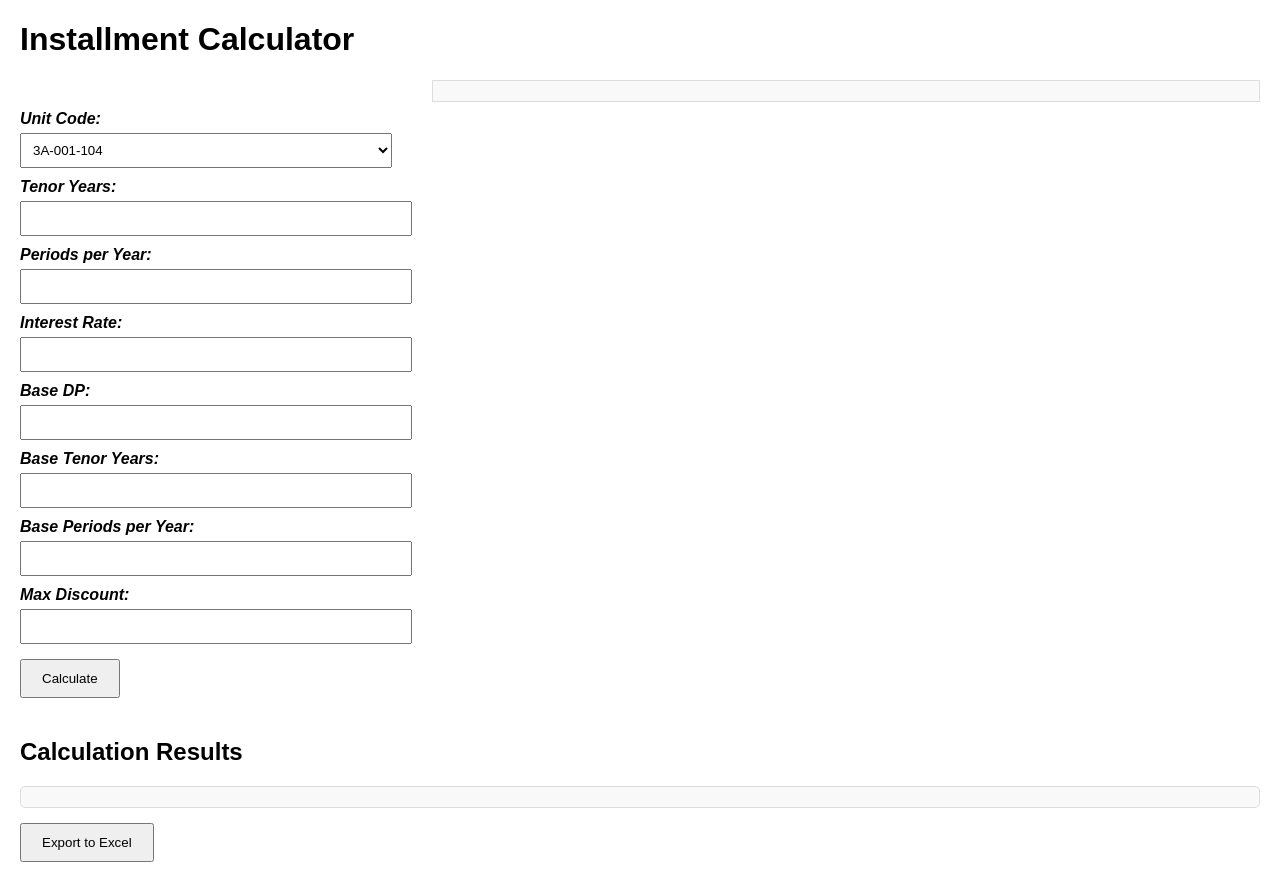
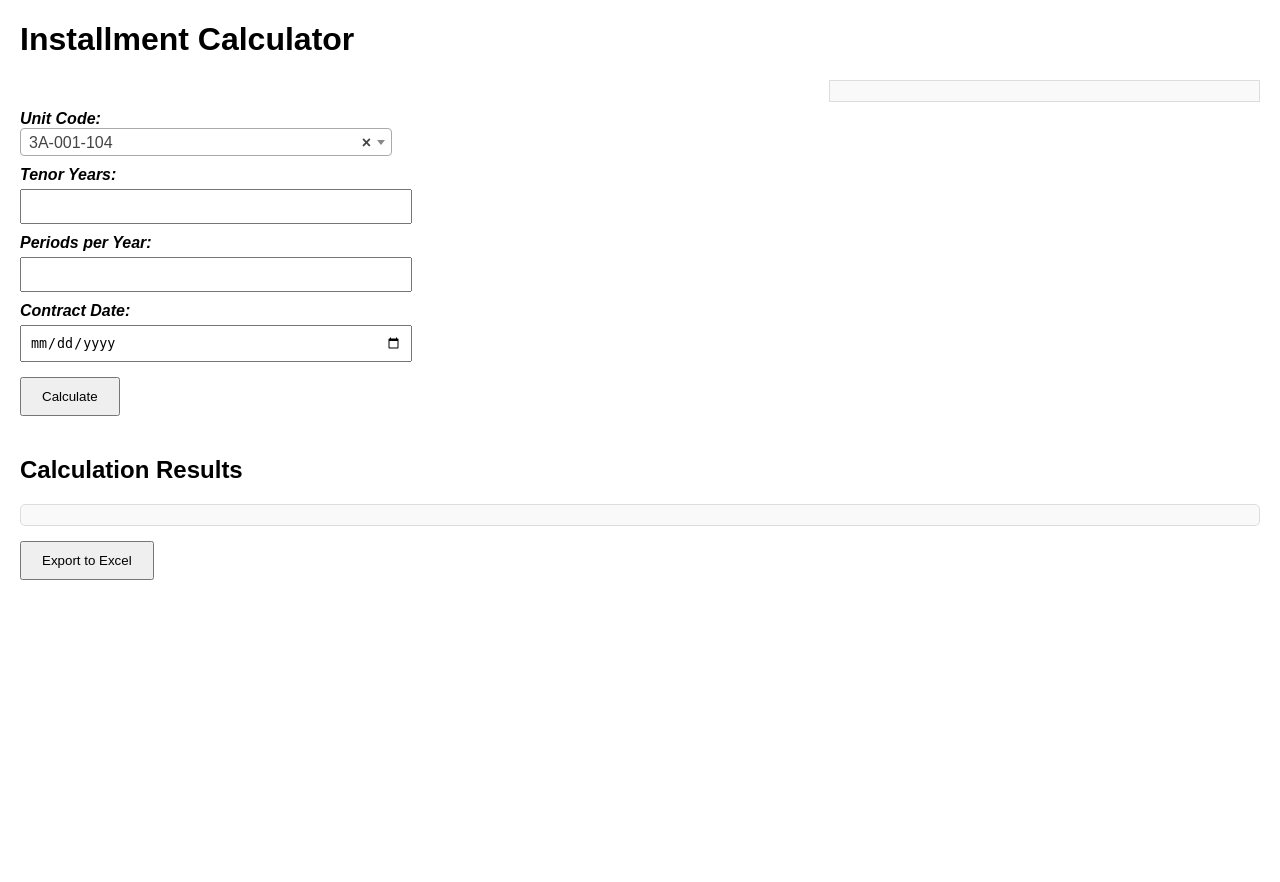
Before and after one commit to AbdullahBahi/ToP-Front-App, a Flask app: page / in a window 1280 px wide. After the commit the page ends 580 px from the top, so only its background shows below. Run offline with Flask 3, Linux system fonts and the light colour scheme; some libraries are stand-ins or nearby versions.

Commit message:
Final Version

```diff
--- a/app.py
+++ b/app.py
@@ -25,22 +25,33 @@ def calculate():
     data = request.json
     # Separate input payments and other fields
     input_pmts = {
-        key:value
+        key:value/100
         for key, value in data['input_pmts'].items()
         if key.isnumeric() and value is not None
     }
 
+    if data.get('tenor_years') is None:
+        tenor_years = 0
+    else:
+        periods_per_year = data.get('tenor_years')
+
+    if data.get('periods_per_year') is None:
+        periods_per_year = 0
+    else:
+        periods_per_year = data.get('periods_per_year')
+
     # Prepare payload with the desired structure
     payload = {
         "unit_code": data.get('unit_code'),
-        "tenor_years": data.get('tenor_years'),
-        "periods_per_year": data.get('periods_per_year'),
-        "input_pmts": input_pmts,  # Only include non-None payment values
-        "interest_rate": data.get('interest_rate'),
-        "base_dp": data.get('base_dp'),
-        "base_tenor_years": data.get('base_tenor_years'),
-        "base_periods_per_year": data.get('base_periods_per_year'),
-        "max_discount": data.get('max_discount')
+        "tenor_years": tenor_years,
+        "periods_per_year": periods_per_year,
+        "input_pmts": input_pmts,
+        "contract_date":data.get('contract_date'),
+        # "interest_rate": data.get('interest_rate'),
+        # "base_dp": data.get('base_dp'),
+        # "base_tenor_years": data.get('base_tenor_years'),
+        # "base_periods_per_year": data.get('base_periods_per_year'),
+        # "max_discount": data.get('max_discount')
     }
     # Send a request to the API
     response = requests.post(
--- a/static/style.css
+++ b/static/style.css
@@ -22,8 +22,8 @@ body {
     border: 1px solid #ddd;
     padding: 10px;
     background-color: #f9f9f9;
-    max-width: 65%; /* Prevents overlap with the form */
-    align-self: flex-start; /* Align matrix to the right */
+    max-width: 33%; /* Fit PMTs matrix to single column */
+    align-self: flex-start;
 }
 
 .payment-cell {
@@ -35,7 +35,7 @@ body {
 }
 
 .payment-cell:nth-child(even) {
-    background-color: #f2f2f2; /* Alternate row colors */
+    background-color: #f2f2f2;
 }
 
 .payment-matrix label {
@@ -43,16 +43,17 @@ body {
     font-style: italic;
     font-weight: bold;
     color: #555;
-    margin-right: 10px; /* Adds space between label and input */
+    margin-right: 10px;
     white-space: nowrap;
 }
 
 .payment-matrix input {
-    width: 100px; /* Adjust width as necessary */
+    width: 120px; /* Increase width */
     padding: 4px;
     border: 1px solid #ccc;
     border-radius: 2px;
     box-sizing: border-box;
+    margin-right: 5px;
 }
 
 form, table {
--- a/templates/index.html
+++ b/templates/index.html
@@ -5,6 +5,9 @@
     <meta name="viewport" content="width=device-width, initial-scale=1.0">
     <title>Real Estate Installment Calculator</title>
     <link rel="stylesheet" href="{{ url_for('static', filename='style.css') }}">
+    <link href="https://cdnjs.cloudflare.com/ajax/libs/select2/4.0.13/css/select2.min.css" rel="stylesheet" /> <!-- Select2 CSS -->
+    <script src="https://cdnjs.cloudflare.com/ajax/libs/jquery/3.6.0/jquery.min.js"></script> <!-- jQuery -->
+    <script src="https://cdnjs.cloudflare.com/ajax/libs/select2/4.0.13/js/select2.min.js"></script> <!-- Select2 JS -->
     <script src="https://cdnjs.cloudflare.com/ajax/libs/xlsx/0.18.5/xlsx.full.min.js"></script> <!-- SheetJS Library -->
 </head>
 <body>
@@ -25,7 +28,11 @@
             <label for="periods_per_year">Periods per Year:</label>
             <input type="number" id="periods_per_year" name="periods_per_year" min="1" required>
 
-            <label for="interest_rate">Interest Rate:</label>
+            <!-- New Contract Date field -->
+            <label for="contract_date">Contract Date:</label>
+            <input type="date" id="contract_date" name="contract_date">
+
+            <!-- <label for="interest_rate">Interest Rate:</label>
             <input type="number" id="interest_rate" name="interest_rate" min="0" max="1" step="0.01" required>
 
             <label for="base_dp">Base DP:</label>
@@ -38,7 +45,7 @@
             <input type="number" id="base_periods_per_year" name="base_periods_per_year" min="1" required>
 
             <label for="max_discount">Max Discount:</label>
-            <input type="number" id="max_discount" name="max_discount" min="0" max="1" step="0.01" required>
+            <input type="number" id="max_discount" name="max_discount" min="0" max="1" step="0.01" required> -->
 
             <button type="button" onclick="submitForm()">Calculate</button>
         </form>
@@ -54,22 +61,39 @@
 
     <script>
         document.addEventListener('DOMContentLoaded', function () {
+            // Initialize Select2 on the unit_code dropdown
+            $('#unit_code').select2({
+                placeholder: "Select a Unit Code",
+                allowClear: true
+            });
+
             const tenorYearsInput = document.getElementById('tenor_years');
             const periodsPerYearInput = document.getElementById('periods_per_year');
             const inputPmtsContainer = document.getElementById('input_pmts_container');
+            const unitCodeSelect = document.getElementById('unit_code');
+            const searchInput = document.createElement('input');
+            const contractDateInput = document.getElementById('contract_date');
 
-            // Update input fields based on Tenor Years and Periods Per Year
             function updateInputPmts() {
                 inputPmtsContainer.innerHTML = '';
                 const tenorYears = parseInt(tenorYearsInput.value) || 0;
                 const periodsPerYear = parseInt(periodsPerYearInput.value) || 0;
                 const numPayments = tenorYears * periodsPerYear + 1;
                 const incrementDays = Math.floor(365 / periodsPerYear);
-                const today = new Date();
+
+                // Use contract date if provided, otherwise use today's date
+
+                // Determine the start date based on the contract date or default to today
+                let startDate;
+                if (contractDateInput.value) {
+                    startDate = new Date(contractDateInput.value);
+                } else {
+                    startDate = new Date();
+                }
 
                 for (let i = 0; i < numPayments; i++) {
-                    const paymentDate = new Date(today);
-                    paymentDate.setDate(today.getDate() + i * incrementDays);
+                    const paymentDate = new Date(startDate);
+                    paymentDate.setDate(startDate.getDate() + i * incrementDays);
                     const formattedDate = paymentDate.toISOString().split('T')[0];
 
                     // Create container for each payment input with label
@@ -77,23 +101,32 @@
                     paymentContainer.className = 'payment-cell';
 
                     const label = document.createElement('label');
-                    label.textContent = `Payment ${i} - ${formattedDate}`;
+                    if (i==0){
+                        label.textContent = `Down Payment - ${formattedDate}`;
+                    }else{
+                        label.textContent = `PMT ${i} - ${formattedDate}`;
+                    }
 
                     const input = document.createElement('input');
                     input.type = 'number';
                     input.name = `input_pmts[${i}]`;
                     input.min = 0;
-                    input.max = 1;
+                    input.max = 100;
                     input.step = 0.01;
+
+                    const percentageSign = document.createElement('span');
+                    percentageSign.textContent = '%';
 
                     paymentContainer.appendChild(label);
                     paymentContainer.appendChild(input);
+                    paymentContainer.appendChild(percentageSign); // Add percentage sign after input
                     inputPmtsContainer.appendChild(paymentContainer);
                 }
             }
 
             tenorYearsInput.addEventListener('input', updateInputPmts);
             periodsPerYearInput.addEventListener('input', updateInputPmts);
+            contractDateInput.addEventListener('input', updateInputPmts);
         });
 
         async function submitForm() {
@@ -152,25 +185,25 @@
             unitInfoHtml += `</table>`;
 
             // General Info Table
-            const generalInfoKeys = [
-                'Base NPV', 'New NPV', 'Increase/Decrease Percentage',
-                'Price With Interest', 'Discount Rate [Per Period]', 'Maintenance Fee'
-            ];
-            let generalInfoHtml = `<h3>General Info</h3><table>`;
-            for (const key of generalInfoKeys) {
-                let displayValue = result[key];
+            // const generalInfoKeys = [
+            //     'Base NPV', 'New NPV', 'Increase/Decrease Percentage',
+            //     'Price With Interest', 'Discount Rate [Per Period]', 'Maintenance Fee'
+            // ];
+            // let generalInfoHtml = `<h3>General Info</h3><table>`;
+            // for (const key of generalInfoKeys) {
+            //     let displayValue = result[key];
 
-                // Format accounting and percentage fields as needed
-                if (['Price With Interest', 'Maintenance Fee'].includes(key)) {
-                    displayValue = formatAccounting(displayValue);
-                }
-                if (['Base NPV', 'New NPV', 'Increase/Decrease Percentage', 'Discount Rate [Per Period]'].includes(key)) {
-                    displayValue = formatPercentage(displayValue);
-                }
+            //     // Format accounting and percentage fields as needed
+            //     if (['Price With Interest', 'Maintenance Fee'].includes(key)) {
+            //         displayValue = formatAccounting(displayValue);
+            //     }
+            //     if (['Base NPV', 'New NPV', 'Increase/Decrease Percentage', 'Discount Rate [Per Period]'].includes(key)) {
+            //         displayValue = formatPercentage(displayValue);
+            //     }
 
-                generalInfoHtml += `<tr><td>${key}</td><td>${displayValue}</td></tr>`;
-            }
-            generalInfoHtml += `</table>`;
+            //     generalInfoHtml += `<tr><td>${key}</td><td>${displayValue}</td></tr>`;
+            // }
+            // generalInfoHtml += `</table>`;
 
             // Installments Schedule Table
             const pmtTypes = result['PMT Type'];
@@ -198,7 +231,7 @@
             installmentsHtml += `</table>`;
 
             // Append all sections to the result container
-            resultContainer.innerHTML = unitInfoHtml + generalInfoHtml + installmentsHtml;
+            resultContainer.innerHTML = unitInfoHtml + installmentsHtml;
         }
 
         function exportToExcel() {
@@ -209,14 +242,14 @@
                 if (rowData.length) unitInfoData.push(rowData);
             });
 
-            const generalInfoData = [];
-            document.querySelectorAll('#resultContainer h3 + table:nth-of-type(2) tr').forEach(row => {
-                const rowData = Array.from(row.querySelectorAll('td')).map(td => td.innerText);
-                if (rowData.length) generalInfoData.push(rowData);
-            });
+            // const generalInfoData = [];
+            // document.querySelectorAll('#resultContainer h3 + table:nth-of-type(2) tr').forEach(row => {
+            //     const rowData = Array.from(row.querySelectorAll('td')).map(td => td.innerText);
+            //     if (rowData.length) generalInfoData.push(rowData);
+            // });
 
             const installmentsData = [];
-            document.querySelectorAll('#resultContainer h3 + table:nth-of-type(3) tr').forEach(row => {
+            document.querySelectorAll('#resultContainer h3 + table:nth-of-type(2) tr').forEach(row => {
                 const rowData = Array.from(row.querySelectorAll('th, td')).map(cell => cell.innerText);
                 if (rowData.length) installmentsData.push(rowData);
             });
@@ -228,8 +261,8 @@
             const unitInfoSheet = XLSX.utils.aoa_to_sheet(unitInfoData);
             XLSX.utils.book_append_sheet(workbook, unitInfoSheet, 'Unit Info');
 
-            const generalInfoSheet = XLSX.utils.aoa_to_sheet(generalInfoData);
-            XLSX.utils.book_append_sheet(workbook, generalInfoSheet, 'General Info');
+            // const generalInfoSheet = XLSX.utils.aoa_to_sheet(generalInfoData);
+            // XLSX.utils.book_append_sheet(workbook, generalInfoSheet, 'General Info');
 
             const installmentsSheet = XLSX.utils.aoa_to_sheet(installmentsData);
             XLSX.utils.book_append_sheet(workbook, installmentsSheet, 'Installments Schedule');
```
